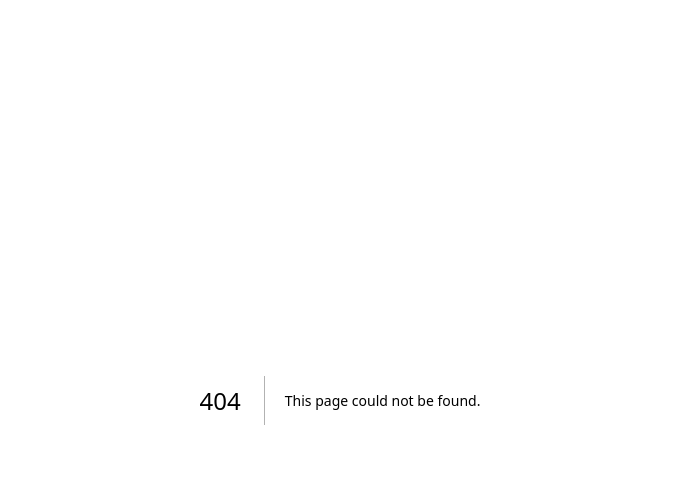
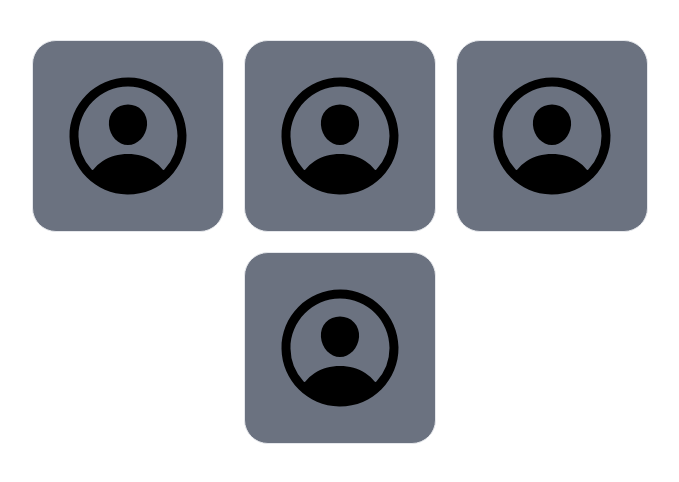
Before and after one commit to gabrielDonnantuoni/art-form, a Next.js app: page /form in a window 1280 px wide. Before the commit this address had no page. Shown: the top 482 px of the page, without its empty margins (300-979 px from the left). Built offline with nearby package versions, Linux system fonts and the light colour scheme.

Commit message:
feat: intiate form layout

```diff
--- /dev/null
+++ b/src/app/form/card-step-1.tsx
@@ -0,0 +1,14 @@
+import PersonCircleOutlineSvg from '~/assets/person-circle-outline.svg'
+import Image from 'next/image'
+
+export default function CardStep1() {
+  return (
+    <div className="flex h-48 w-48 items-center justify-center rounded-[24px] border bg-gray-500 transition-colors hover:cursor-pointer hover:bg-red-700">
+      <Image
+        src={PersonCircleOutlineSvg}
+        alt="Person circle outline svg"
+        className="w-36 text-gray-100"
+      />
+    </div>
+  )
+}
--- /dev/null
+++ b/src/app/form/page.tsx
@@ -0,0 +1,14 @@
+import CardStep1 from './card-step-1'
+
+export default function FormPage() {
+  return (
+    <div className="flex justify-center">
+      <div className="flex max-h-[720px] max-w-5xl flex-wrap items-center justify-center gap-5 px-28 py-10">
+        <CardStep1 />
+        <CardStep1 />
+        <CardStep1 />
+        <CardStep1 />
+      </div>
+    </div>
+  )
+}
--- a/src/app/globals.css
+++ b/src/app/globals.css
@@ -1,27 +1,3 @@
 @tailwind base;
 @tailwind components;
 @tailwind utilities;
-
-:root {
-  --foreground-rgb: 0, 0, 0;
-  --background-start-rgb: 214, 219, 220;
-  --background-end-rgb: 255, 255, 255;
-}
-
-@media (prefers-color-scheme: dark) {
-  :root {
-    --foreground-rgb: 255, 255, 255;
-    --background-start-rgb: 0, 0, 0;
-    --background-end-rgb: 0, 0, 0;
-  }
-}
-
-body {
-  color: rgb(var(--foreground-rgb));
-  background: linear-gradient(
-      to bottom,
-      transparent,
-      rgb(var(--background-end-rgb))
-    )
-    rgb(var(--background-start-rgb));
-}
--- a/src/app/layout.tsx
+++ b/src/app/layout.tsx
@@ -1,18 +1,15 @@
 import './globals.css'
 import { Inter } from 'next/font/google'
+import { ReactNode } from 'react'
 
 const inter = Inter({ subsets: ['latin'] })
 
 export const metadata = {
-  title: 'Create Next App',
+  title: 'ART',
   description: 'Generated by create next app',
 }
 
-export default function RootLayout({
-  children,
-}: {
-  children: React.ReactNode
-}) {
+export default function RootLayout({ children }: { children: ReactNode }) {
   return (
     <html lang="en">
       <body className={inter.className}>{children}</body>
--- a/tsconfig.json
+++ b/tsconfig.json
@@ -23,6 +23,6 @@
       "~/*": ["./src/*"]
     }
   },
-  "include": ["next-env.d.ts", "**/*.ts", "**/*.tsx", ".next/types/**/*.ts"],
+  "include": ["next-env.d.ts", "**/*.ts", "**/*.tsx", ".next/types/**/*.ts", "*.js", ".eslintrc.js"],
   "exclude": ["node_modules"]
 }
```
Also changed, not shown: package.json (+11 -6 lines), prettier.config.js (added, +11 -0 lines), .eslintrc.js (added), .eslintrc.json (deleted), src/assets/person-circle-outline.svg (added), 1 other file (tests, documents, lock files or other folders).
